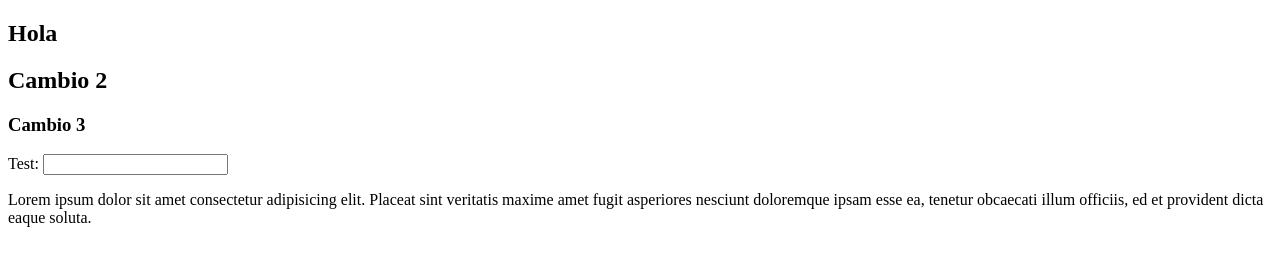
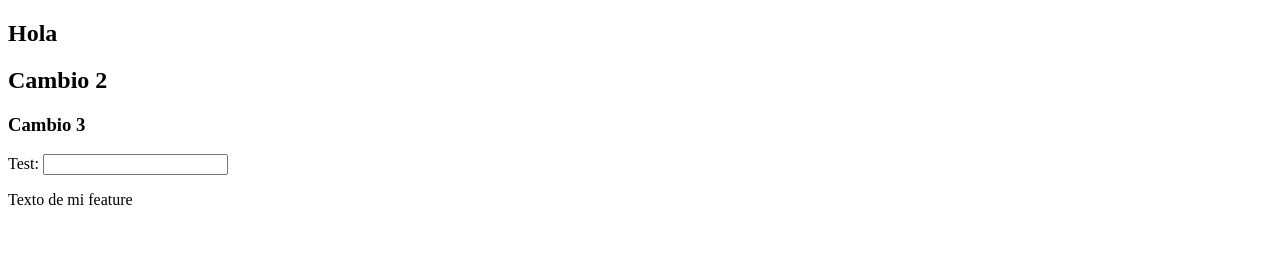
Before and after one commit to fededigital/git-test, a plain HTML site: page index.html in a window 1280 px wide. Drawn offline with Linux system fonts and the light colour scheme.

Commit message:
feat: my feature implementation

```diff
--- a/index.html
+++ b/index.html
@@ -12,12 +12,7 @@
         <h3>Cambio 3</h3>
         <label for="test">Test:</label>
         <input type="text" id="test">
-        <p>
-            Lorem ipsum dolor sit amet consectetur adipisicing elit.
-            Placeat sint veritatis maxime amet fugit asperiores nesciunt
-            doloremque ipsam esse ea, tenetur obcaecati illum officiis,
-            ed et provident dicta eaque soluta.
-        </p>
+        <p>Texto de mi feature</p>
     </section>
     <footer></footer>
 </body>
```
